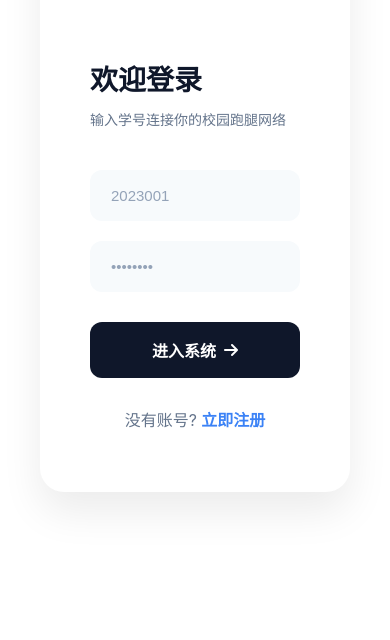
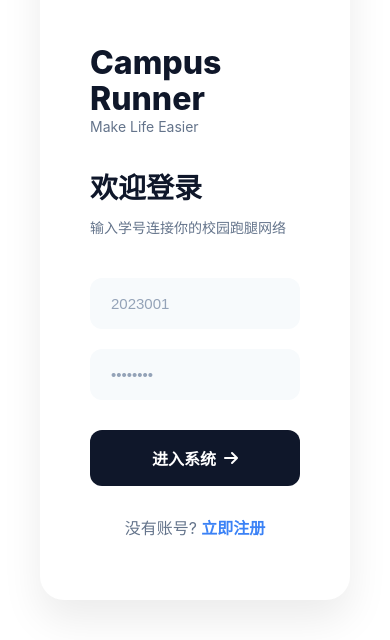
Before and after one commit to Astray-9/BS-EXPERIMENT2, a Python web app: template frontend/templates/login.html in a window 390 px wide. Shown: the part 299-939 px from the top of the page. Before the commit the page ends 803 px from the top, so only its background shows below. Run offline with Jinja, Linux system fonts and the light colour scheme; the template is opened without the code that fills it, so the values that code supplies are empty.

Commit message:
登录页

```diff
--- a/frontend/templates/login.html
+++ b/frontend/templates/login.html
@@ -2,13 +2,23 @@
 <html lang="zh-CN">
 <head>
     <meta charset="UTF-8">
-    <meta name="viewport" content="width=device-width, initial-scale=1.0">
+    <meta name="viewport" content="width=device-width, initial-scale=1.0, maximum-scale=1.0, user-scalable=no">
     <title>欢迎登录 - UniRun</title>
     <link rel="stylesheet" href="/static/css/global.css">
     <link rel="stylesheet" href="/static/css/layout.css">
     <link rel="stylesheet" href="/static/css/components.css">
     <link rel="stylesheet" href="/static/css/animations.css">
     <link rel="stylesheet" href="https://cdnjs.cloudflare.com/ajax/libs/font-awesome/6.0.0/css/all.min.css">
+    <style>
+        /* 仅在移动端显示的品牌头 */
+        .mobile-brand { display: none; margin-bottom: 30px; }
+        .mobile-brand h1 { font-size: 32px; font-weight: 800; color: var(--color-blue-dark); line-height: 1.1; }
+        .mobile-brand p { color: var(--color-text-sub); font-size: 14px; }
+
+        @media (max-width: 768px) {
+            .mobile-brand { display: block; }
+        }
+    </style>
 </head>
 <body>
     <div class="auth-wrapper fade-in">
@@ -20,6 +30,11 @@
                 </div>
             </div>
             <div class="auth-content">
+                <div class="mobile-brand">
+                    <h1>Campus Runner</h1>
+                    <p>Make Life Easier</p>
+                </div>
+
                 <h2 class="auth-title">欢迎登录</h2>
                 <p class="auth-subtitle">输入学号连接你的校园跑腿网络</p>
 
@@ -35,7 +50,7 @@
                     </button>
                 </form>
 
-                <p class="auth-footer"style="text-align: center;">
+                <p class="auth-footer" style="text-align: center;">
                     没有账号? <a href="/register">立即注册</a>
                 </p>
             </div>
```
